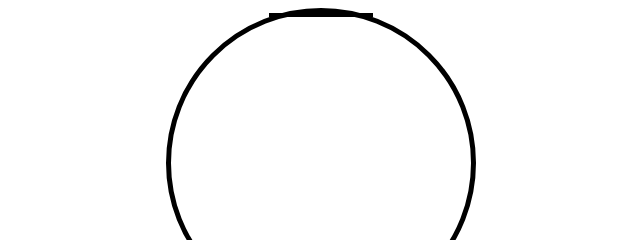
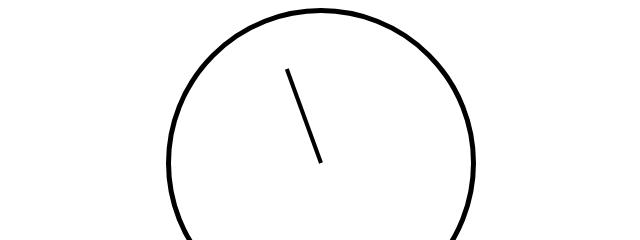
Before and after one commit to shreemaan-abhishek/Frontend-Practice, a plain HTML site: page hcj-clock/index.html in a window 1280 px wide. Shown: the top 240 px of the page, 319-959 px from the left. Drawn offline with Linux system fonts and the light colour scheme.

Commit message:
position minute hand

```diff
--- a/hcj-clock/styles.css
+++ b/hcj-clock/styles.css
@@ -25,6 +25,7 @@
 .hand{
     border: 2px solid;
     height: 0;
+    box-sizing: border-box;
     margin: auto;
 }
 
@@ -36,6 +37,7 @@
 
 .minute{
     width: 100px;
-    /* transform: rotate(70deg);
-    transform-origin: 100%; */
+    margin: 148px 0 0 50px;
+    transform: rotate(70deg);
+    transform-origin: 100%;
 }
```
